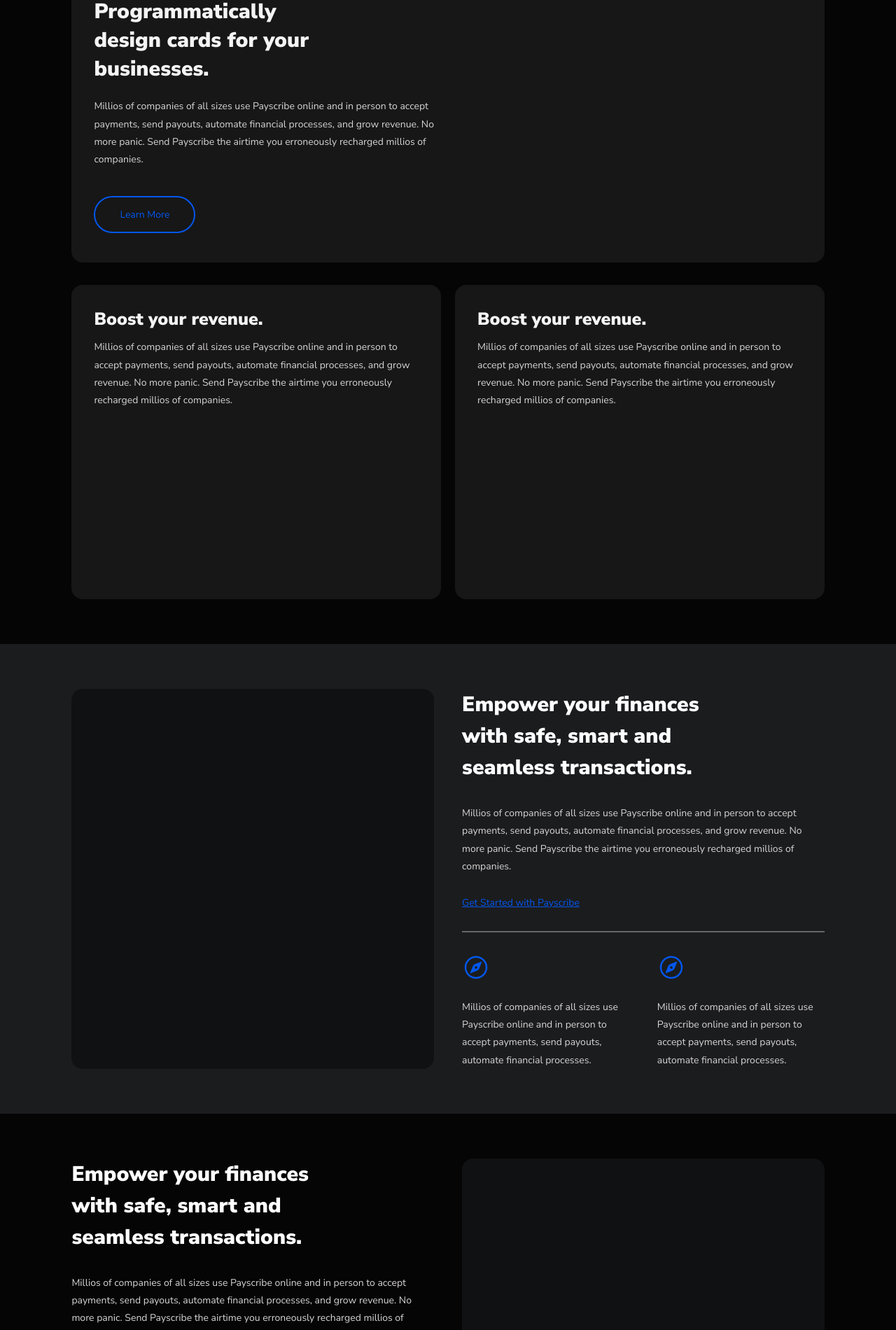
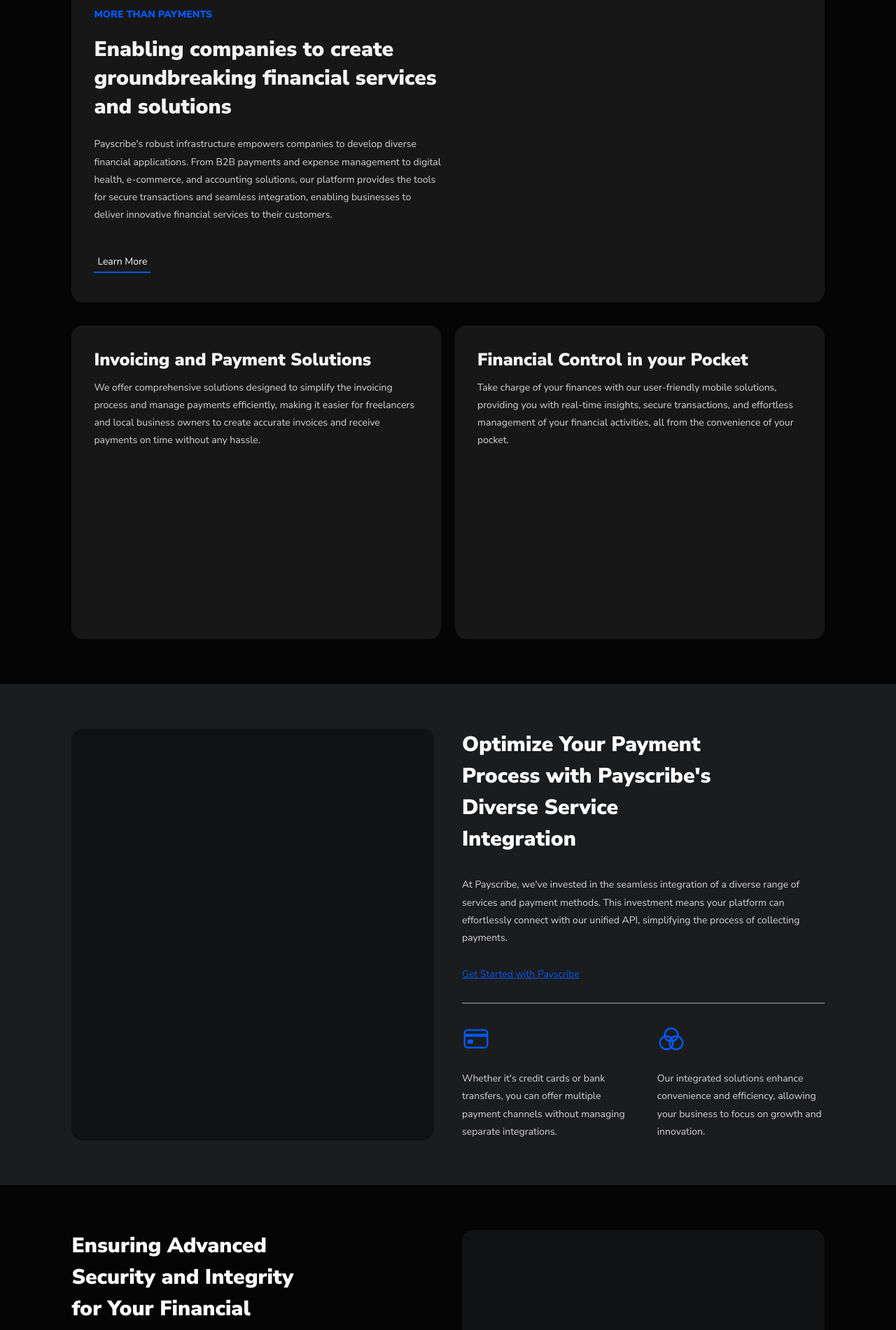
Before and after one commit to eadelekeife/payscribe-front, a React (Vite) app: page / in a window 1280 px wide. Shown: the part 1240-3140 px from the top of the page at 70% size. Built offline with nearby package versions, Linux system fonts and the light colour scheme.

Commit message:
landing page upload

```diff
--- a/src/assets/css/hom.css
+++ b/src/assets/css/hom.css
@@ -118,6 +118,7 @@
     margin-bottom: 20px;
     color: #F4F4F4;
     width: 70%;
+    width: 100%;
 }
 
 .hero-props-main .grid-2 h3.sec-header {
@@ -132,12 +133,11 @@
 }
 
 .hero-props-main a {
-    border: 2px solid #F1FF9D !important;
-    border: 2px solid var(--blue) !important;
-    padding: 15px 35px;
+    border-bottom: 2px solid var(--blue) !important;
+    padding: 5px 5px;
     font-size: 1.4rem;
-    color: var(--blue) !important;
-    border-radius: 50px;
+    color: #fff !important;
+    border-radius: 0px;
 }
 
 .top-tag {
--- a/src/pages/hom.jsx
+++ b/src/pages/hom.jsx
@@ -23,8 +23,7 @@
 import { Link } from "react-router-dom";
 import { Rate } from "antd";
 
-const Homepage = () => {
-    return (
+const Homepage = () => (
     <div className="home">
         <Navigation />
         <div className="hero-div">
@@ -137,7 +136,8 @@
             <div className="cover-div">
                 <div className="top-card-tile center-div">
                     <h5 className="top-tag">Features</h5>
-                        <h2>Flexible and Programmable Financial Primitives</h2>
+                    <h2>Comprehensive and Customizable Financial Services</h2>
+                    {/* <h2>Flexible and Programmable Financial Primitives</h2> */}
                     {/* <p>Millios of companies of all sizes use Payscribe online and in person to accept payments, send payouts, automate
             financial processes, and grow revenue. No more panic. Send Payscribe the airtime you erroneously recharged
             millios of companies.</p> */}
@@ -146,10 +146,14 @@
                     <div className="hero-block-main">
                         <div className="grid-2">
                             <div>
-                                    <h5 className="top-tag">cards</h5>
-                                    <h3>Programmatically design cards for your businesses.</h3>
-                                    <p>Millios of companies of all sizes use Payscribe online and in person to accept payments, send payouts, automate
-                                        financial processes, and grow revenue. No more panic. Send Payscribe the airtime you erroneously recharged millios of companies.</p>
+                                <h5 className="top-tag">More than payments</h5>
+                                <h3>Enabling companies to create groundbreaking financial services <br /> and solutions</h3>
+                                <p>
+                                    Payscribe's robust infrastructure empowers companies to develop diverse financial applications. From B2B
+                                    payments and expense management to digital health, e-commerce, and accounting solutions, our platform provides
+                                    the tools for secure transactions and seamless integration, enabling businesses to deliver innovative financial
+                                    services to their customers.
+                                </p>
                                 <Link to=''>Learn More</Link>
                             </div>
                             <div className="img-box">
@@ -159,20 +163,17 @@
                 </div>
                 <div className="grid-2 mt_3">
                     <div className="hero-block-main">
-                            {/* <h5 className="top-tag">cards</h5> */}
-                            <h3 className="sec-header">Boost your revenue.</h3>
-                            <p>Millios of companies of all sizes use Payscribe online and in person to accept payments, send payouts, automate
-                                financial processes, and grow revenue. No more panic. Send Payscribe the airtime you erroneously recharged millios of companies.</p>
-                            {/* <Link to=''>Learn More</Link> */}
+                        <h3 className="sec-header">Invoicing and Payment Solutions</h3>
+                        <p>We offer comprehensive solutions designed to simplify the invoicing process and manage payments efficiently, making
+                            it easier for freelancers and local business owners to create accurate invoices and receive payments on time
+                            without any hassle.</p>
                         <div className="img-box">
                         </div>
                     </div>
                     <div className="hero-block-main">
-                            {/* <h5 className="top-tag">cards</h5> */}
-                            <h3 className="sec-header">Boost your revenue.</h3>
-                            <p>Millios of companies of all sizes use Payscribe online and in person to accept payments, send payouts, automate
-                                financial processes, and grow revenue. No more panic. Send Payscribe the airtime you erroneously recharged millios of companies.</p>
-                            {/* <Link to=''>Learn More</Link> */}
+                        <h3 className="sec-header">Financial Control in your Pocket</h3>
+                        <p>Take charge of your finances with our user-friendly mobile solutions, providing you with real-time
+                            insights, secure transactions, and effortless management of your financial activities, all from the convenience of your pocket.</p>
                         <div className="img-box">
                         </div>
                     </div>
@@ -186,22 +187,28 @@
                         <div className="img-cover"></div>
                     </div>
                     <div>
-                            <h3>Empower your finances with safe, smart and seamless transactions.</h3>
-                            <p>Millios of companies of all sizes use Payscribe online and in person to accept payments, send payouts, automate
-                                financial processes, and grow revenue. No more panic. Send Payscribe the airtime you erroneously recharged millios of companies.</p>
+                        <h3>Optimize Your Payment Process with Payscribe's Diverse Service Integration</h3>
+                        <p>
+                            At Payscribe, we've invested in the seamless integration of a diverse range of services and payment methods. This investment
+                            means your platform can effortlessly connect with our unified API, simplifying the process of collecting payments.
+                        </p>
+                        {/* <p>Millios of companies of all sizes use Payscribe online and in person to accept payments, send payouts, automate
+            financial processes, and grow revenue. No more panic. Send Payscribe the airtime you erroneously recharged millios of companies.</p> */}
                         <Link to=''>Get Started with Payscribe</Link>
 
                         <div className="page-line"></div>
                         <div className="grid-2">
                             <div className="icon-bar">
-                                    <ion-icon name="compass-outline"></ion-icon>
-                                    <p>Millios of companies of all sizes use Payscribe online and in person to accept payments, send payouts, automate
-                                        financial processes.</p>
+                                <ion-icon name="card-outline"></ion-icon>
+                                <p>
+                                    Whether it's credit cards or bank transfers, you can offer multiple payment channels without managing separate integrations.
+                                </p>
                             </div>
                             <div className="icon-bar sec">
-                                    <ion-icon name="compass-outline"></ion-icon>
-                                    <p>Millios of companies of all sizes use Payscribe online and in person to accept payments, send payouts, automate
-                                        financial processes.</p>
+                                <ion-icon name="color-filter-outline"></ion-icon>
+                                <p>
+                                    Our integrated solutions enhance convenience and efficiency, allowing your business to focus on growth and innovation.
+                                </p>
                             </div>
                         </div>
                     </div>
@@ -212,22 +219,23 @@
             <div className="cover-div">
                 <div className="grid-2 page-sect">
                     <div>
-                            <h3>Empower your finances with safe, smart and seamless transactions.</h3>
-                            <p>Millios of companies of all sizes use Payscribe online and in person to accept payments, send payouts, automate
-                                financial processes, and grow revenue. No more panic. Send Payscribe the airtime you erroneously recharged millios of companies.</p>
+                        <h3>Ensuring Advanced <br /> Security and Integrity for Your Financial Transactions</h3>
+                        <p>Employing robust and advanced security measures is fundamental to ensuring that your payments are safeguarded against
+                            potential threats, providing you with peace of mind and confidence in the security and integrity
+                            of every transaction you conduct.</p>
                         <Link to=''>Get Started with Payscribe</Link>
 
                         <div className="page-line"></div>
                         <div className="grid-2">
                             <div className="icon-bar">
-                                    <ion-icon name="compass-outline"></ion-icon>
-                                    <p>Millios of companies of all sizes use Payscribe online and in person to accept payments, send payouts, automate
-                                        financial processes.</p>
+                                <ion-icon name="lock-closed-outline"></ion-icon>
+                                <p>Our platform is continuously monitored to detect and prevent any suspicious activities, ensuring
+                                    that your transactions remain secure.</p>
                             </div>
                             <div className="icon-bar sec">
-                                    <ion-icon name="compass-outline"></ion-icon>
-                                    <p>Millios of companies of all sizes use Payscribe online and in person to accept payments, send payouts, automate
-                                        financial processes.</p>
+                                <ion-icon name="browsers-outline"></ion-icon>
+                                <p>With our advanced security, you can conduct transactions confidently, knowing your
+                                    payments are secure and protected.</p>
                             </div>
                         </div>
                     </div>
@@ -242,48 +250,50 @@
                 <div className="grid-2-bias">
                     <div>
                         <div className="center-div">
-                                <h5 className="top-tag">Global Scale</h5>
-                                <h3>The Backbone for Global <br /> Digital Business.</h3>
-                                <p>Millios of companies of all sizes use Payscribe online and in person to accept payments, send payouts, automate
-                                    financial processes, and grow revenue. No more panic. Send Payscribe the airtime you erroneously
-                                    recharged millios of companies.</p>
+                            <h5 className="top-tag">Instant Compliance</h5>
+                            <h3>Rapidly innovate with fully <br /> compliant solutions</h3>
+                            <p>Develop and deploy new products swiftly while meeting all regulatory standards. Our solutions ensure rapid innovation
+                                without compromising compliance, allowing you to focus on creativity and business growth with complete confidence
+                                and peace of mind.</p>
                         </div>
                         <div className="grid-3 mt_3">
                             <div className="block-border">
                                 <ion-icon name="calendar-outline"></ion-icon>
-                                    <h5>Close to The Metal</h5>
-                                    <p>Millios of companies of all sizes use Payscribe online and in person to accept payments, send payouts, automate
-                                        financial processes, and grow revenue. No more panic.</p>
+                                <h5>Easy Integration</h5>
+                                <p>Our streamlined integration process ensures compatibility and smooth connectivity, enabling businesses to adopt
+                                    our solutions effortlessly. This ease of integration enhances operational efficiency for our users.</p>
                             </div>
                             <div className="block-border">
                                 <ion-icon name="calendar-outline"></ion-icon>
-                                    <h5>Close to The Metal</h5>
-                                    <p>Millios of companies of all sizes use Payscribe online and in person to accept payments, send payouts, automate
-                                        financial processes, and grow revenue. No more panic.</p>
+                                <h5>Build and launch faster</h5>
+                                <p>By leveraging our tools and resources, users can accelerate their product development cycles and swiftly bring
+                                    their innovations to market. This advantage enables our customers to stay competitive.</p>
                             </div>
                             <div className="block-border">
                                 <ion-icon name="calendar-outline"></ion-icon>
-                                    <h5>Close to The Metal</h5>
-                                    <p>Millios of companies of all sizes use Payscribe online and in person to accept payments, send payouts, automate
-                                        financial processes, and grow revenue. No more panic.</p>
+                                <h5>Comprehensive Solutions</h5>
+                                <p>Our offerings span a wide range of functionalities, from core services to advanced features, ensuring
+                                    that users have access to a complete suite of tools necessary to address various challenges and requirements.</p>
                             </div>
                             <div className="block-border">
                                 <ion-icon name="calendar-outline"></ion-icon>
-                                    <h5>Close to The Metal</h5>
-                                    <p>Millios of companies of all sizes use Payscribe online and in person to accept payments, send payouts, automate
-                                        financial processes, and grow revenue. No more panic.</p>
+                                <h5>Responsive Support</h5>
+                                <p>Our support team is readily available to address inquiries, provide assistance, and offer
+                                    guidance whenever needed. We prioritize quick response times to ensure
+                                    that our users receive the support they require.</p>
                             </div>
                             <div className="block-border">
                                 <ion-icon name="calendar-outline"></ion-icon>
-                                    <h5>Close to The Metal</h5>
-                                    <p>Millios of companies of all sizes use Payscribe online and in person to accept payments, send payouts, automate
-                                        financial processes, and grow revenue. No more panic.</p>
+                                <h5>User-Friendly Interface</h5>
+                                <p>Our interface is intuitively structured and straightforward, facilitating seamless navigation and interaction
+                                    with features. It ensures that users can efficiently perform tasks with minimal effort
+                                    and without extensive training.</p>
                             </div>
                             <div className="block-border">
                                 <ion-icon name="calendar-outline"></ion-icon>
-                                    <h5>Close to The Metal</h5>
-                                    <p>Millios of companies of all sizes use Payscribe online and in person to accept payments, send payouts, automate
-                                        financial processes, and grow revenue. No more panic.</p>
+                                <h5>Cost-Effective</h5>
+                                <p>By delivering efficient and scalable solutions, we help organizations achieve their objectives while staying
+                                    within budget, making it a smart financial choice for long-term growth and sustainability.</p>
                             </div>
                         </div>
                     </div>
@@ -296,6 +306,5 @@
         <Footer noMargin={true} />
     </div>
 )
-}
 
 export default Homepage;
```
Lines whose indentation alone changed are shown as unchanged.
